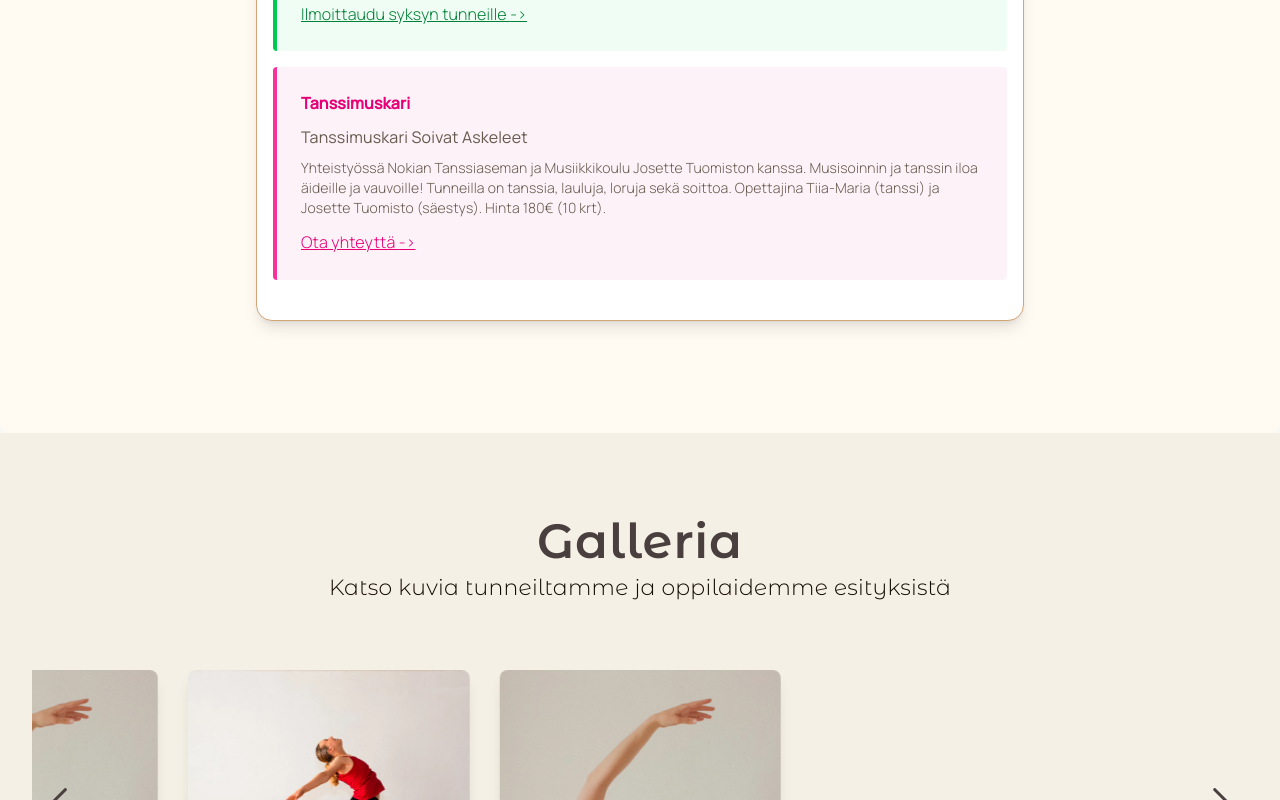
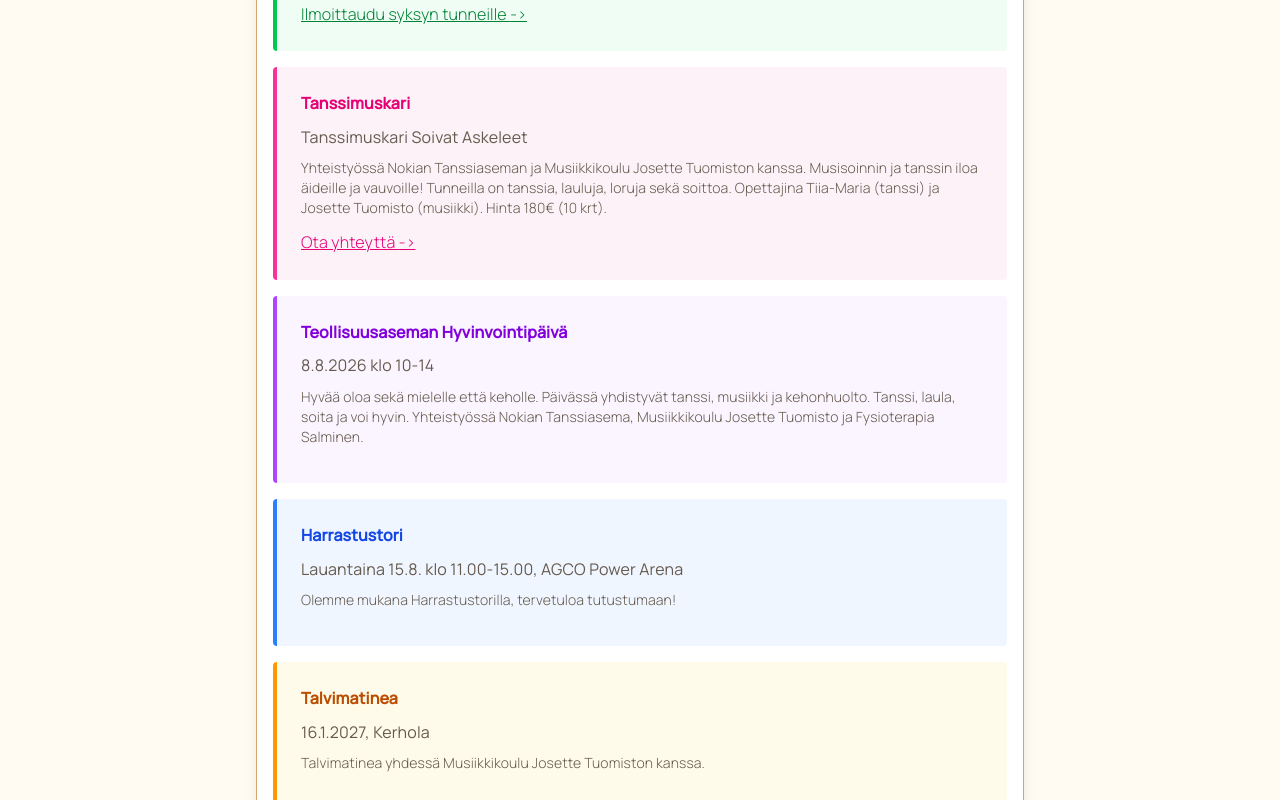
Before and after one commit to p451/nokian-tanssiasema, a Next.js app: page / in a window 1280 px wide. Shown: the part 3806-4606 px from the top of the page. Built offline with nearby package versions, Linux system fonts and the light colour scheme.

Commit message:
feat: update Tanssimuskari description and add new events to Schedule component

```diff
--- a/src/components/ClassOffering.tsx
+++ b/src/components/ClassOffering.tsx
@@ -91,7 +91,7 @@ const classes = [
 	id: 9,
 	title: 'Tanssimuskari',
 	description:
-	  'Tanssimuskari Soivat Askeleet toteutetaan yhteistyössä Nokian Tanssiaseman ja Musiikkikoulu Josette Tuomiston kanssa. Musisoinnin ja tanssin iloa äideille ja vauvoille! Tunneilla on tanssia, lauluja, loruja sekä soittoa. Opettajina Tiia-Maria (tanssi) ja Josette Tuomisto (säestys). Hinta 180€ (10 krt).',
+	  'Tanssimuskari Soivat Askeleet toteutetaan yhteistyössä Nokian Tanssiaseman ja Musiikkikoulu Josette Tuomiston kanssa. Musisoinnin ja tanssin iloa äideille ja vauvoille! Tunneilla on tanssia, lauluja, loruja sekä soittoa. Opettajina Tiia-Maria (tanssi) ja Josette Tuomisto (musiikki). Hinta 180€ (10 krt).',
 	image: '/images/optimized/lasten.webp',
 	ageGroup: '3-12 kuukautta',
 	level: 'Vauvat + vanhempi',
--- a/src/components/Schedule.tsx
+++ b/src/components/Schedule.tsx
@@ -364,11 +364,33 @@ const Schedule = () => {
             <div className="font-bold text-pink-600 mb-2">Tanssimuskari</div>
             <div className="font-semibold text-charcoal mb-2">Tanssimuskari Soivat Askeleet</div>
             <p className="text-charcoal/80 text-sm mb-3">
-              Yhteistyössä Nokian Tanssiaseman ja Musiikkikoulu Josette Tuomiston kanssa. Musisoinnin ja tanssin iloa äideille ja vauvoille! Tunneilla on tanssia, lauluja, loruja sekä soittoa. Opettajina Tiia-Maria (tanssi) ja Josette Tuomisto (säestys). Hinta 180€ (10 krt).
+              Yhteistyössä Nokian Tanssiaseman ja Musiikkikoulu Josette Tuomiston kanssa. Musisoinnin ja tanssin iloa äideille ja vauvoille! Tunneilla on tanssia, lauluja, loruja sekä soittoa. Opettajina Tiia-Maria (tanssi) ja Josette Tuomisto (musiikki). Hinta 180€ (10 krt).
             </p>
             <a href="#contact" className="text-pink-600 underline hover:text-pink-500 font-medium">
               Ota yhteyttä {'->'}
             </a>
+          </div>
+
+          <div className="bg-purple-50 border-l-4 border-purple-500 p-6 rounded">
+            <div className="font-bold text-purple-700 mb-2">Teollisuusaseman Hyvinvointipäivä</div>
+            <div className="font-semibold text-charcoal mb-2">8.8.2026 klo 10-14</div>
+            <p className="text-charcoal/80 text-sm mb-3">
+              Hyvää oloa sekä mielelle että keholle. Päivässä yhdistyvät tanssi, musiikki ja kehonhuolto. Tanssi, laula, soita ja voi hyvin. Yhteistyössä Nokian Tanssiasema, Musiikkikoulu Josette Tuomisto ja Fysioterapia Salminen.
+            </p>
+          </div>
+
+          <div className="bg-blue-50 border-l-4 border-blue-500 p-6 rounded">
+            <div className="font-bold text-blue-700 mb-2">Harrastustori</div>
+            <div className="font-semibold text-charcoal mb-2">Lauantaina 15.8. klo 11.00-15.00, AGCO Power Arena</div>
+            <p className="text-charcoal/80 text-sm mb-3">Olemme mukana Harrastustorilla, tervetuloa tutustumaan!</p>
+          </div>
+
+          <div className="bg-amber-50 border-l-4 border-amber-500 p-6 rounded">
+            <div className="font-bold text-amber-700 mb-2">Talvimatinea</div>
+            <div className="font-semibold text-charcoal mb-2">16.1.2027, Kerhola</div>
+            <p className="text-charcoal/80 text-sm mb-3">
+              Talvimatinea yhdessä Musiikkikoulu Josette Tuomiston kanssa.
+            </p>
           </div>
         </div>
       </section>
```
